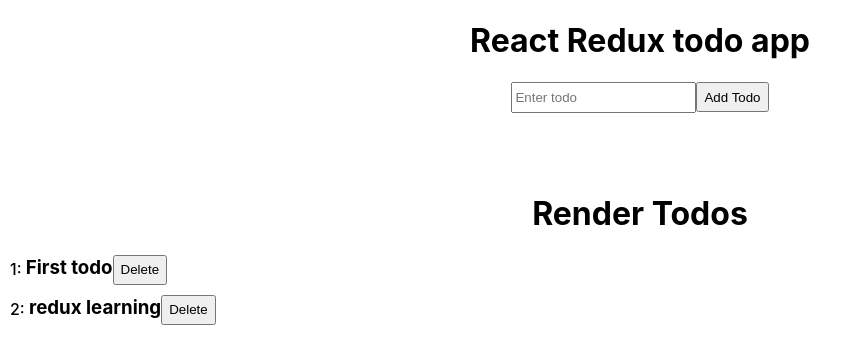
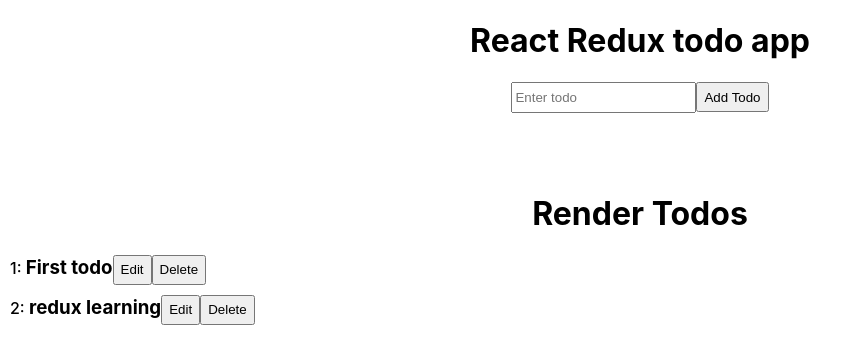
Before and after one commit to GhulamQadir/React-Redux-todo-app, a React (Create React App) app: page / in a window 1280 px wide. Shown: the top 364 px of the page, without its empty margins (0-862 px from the left). Built offline with nearby package versions, Linux system fonts and the light colour scheme.

Commit message:
edit todo functionality added

```diff
--- a/src/Components/Render_todos/Render-Todos.js
+++ b/src/Components/Render_todos/Render-Todos.js
@@ -1,8 +1,20 @@
 import { connect } from 'react-redux'
-import { deleteTodo } from '../../store/actions'
+import { useState } from 'react'
+import { deleteTodo, editTodoInput, updateTodo } from '../../store/actions'
 import './Render-todos.css'
 
-function RenderTodos({ todos, removeTodo }) {
+function RenderTodos({ todos, removeTodo, todoInputOnEdit, editTodo }) {
+    const [todoUpdateValue, setTodoUpdateValue] = useState()
+
+    const updatedTodoValueOnChange = (e) => {
+        setTodoUpdateValue(e.target.value)
+        console.log(e.target.value)
+    }
+
+    const setValue = (todos, index) => {
+        setTodoUpdateValue(todos[index].title)
+        console.log(todoUpdateValue)
+    }
 
     return (
         <div>
@@ -10,10 +22,16 @@
 
             <div>{todos.map((todo, index) => {
                 return <div key={index}>
-                    <li>{index + 1}: <h3>{todo.title}</h3><button onClick={() => removeTodo(todos, index)}>Delete</button></li>
+                    <li>{todos[index].isEdit ? <input placeholder='Enter value' onChange={(e) => updatedTodoValueOnChange(e)} defaultValue={todos[index].title} type="text" /> : <p>{index + 1}: <h3>{todo.title}</h3></p>}
+                        {todos[index].isEdit ? <button onClick={() => editTodo(todos, index, todoUpdateValue)
+                        }>Update</button> : <button onClick={() => {
+                            todoInputOnEdit(todos, index)
+                            setValue(todos, index)
+                        }}>Edit</button>}
+                        <button onClick={() => removeTodo(todos, index)}>Delete</button></li>
                 </div>
             })}</div>
-        </div>
+        </div >
     )
 }
 
@@ -22,6 +40,9 @@
 })
 
 const mapDispatchToProps = (dispatch) => ({
-    removeTodo: (todos, index) => dispatch(deleteTodo(todos, index))
+    removeTodo: (todos, index) => dispatch(deleteTodo(todos, index)),
+    todoInputOnEdit: (todos, index) => dispatch(editTodoInput(todos, index)),
+    editTodo: (todos, index, updatedTodoValue) => dispatch(updateTodo(todos, index, updatedTodoValue))
+
 })
 export default connect(mapStateToProps, mapDispatchToProps)(RenderTodos);
--- a/src/Components/Render_todos/Render-todos.css
+++ b/src/Components/Render_todos/Render-todos.css
@@ -8,3 +8,7 @@
 h3 {
     display: inline;
 }
+
+p {
+    display: inline;
+}
--- a/src/store/actions/index.js
+++ b/src/store/actions/index.js
@@ -1,6 +1,5 @@
 const addTodo = (todoValue) => {
-    let newTodo = { title: todoValue }
-    // addNewTodo(newTodo)
+    let newTodo = { title: todoValue, isEdit: false }
     return (dispatch) => dispatch({ type: "addTodo", data: newTodo })
 }
 
@@ -12,4 +11,23 @@
 }
 
 
-export { addTodo, deleteTodo }
+const editTodoInput = (todos, index) => {
+    let myTodos = todos
+    myTodos[index].isEdit = true
+    todos = myTodos
+    return (dispatch) => dispatch({ type: "editTodo", data: todos })
+}
+
+const updateTodo = (todos, index, updatedTodoValue) => {
+    let myTodos = todos
+    myTodos[index].title = updatedTodoValue
+    myTodos[index].isEdit = false
+    todos = myTodos
+
+    return (dispatch) => dispatch({ type: "updateTodo", data: todos })
+
+}
+
+
+
+export { addTodo, deleteTodo, editTodoInput, updateTodo }
--- a/src/store/reducer/index.js
+++ b/src/store/reducer/index.js
@@ -1,5 +1,5 @@
 const initialState = {
-    todos: [{ title: "First todo" }, { title: "redux learning" }],
+    todos: [{ title: "First todo", isEdit: false }, { title: "redux learning", isEdit: false }],
 }
 
 
@@ -16,6 +16,21 @@
                 ...state,
                 todos: [...action.data],
             })
+
+        case "editTodo":
+            return ({
+                ...state,
+                todos: [...action.data],
+            })
+
+
+        case "updateTodo":
+            return ({
+                ...state,
+                todos: [...action.data],
+            })
+
+
     }
     return state;
 }
```
